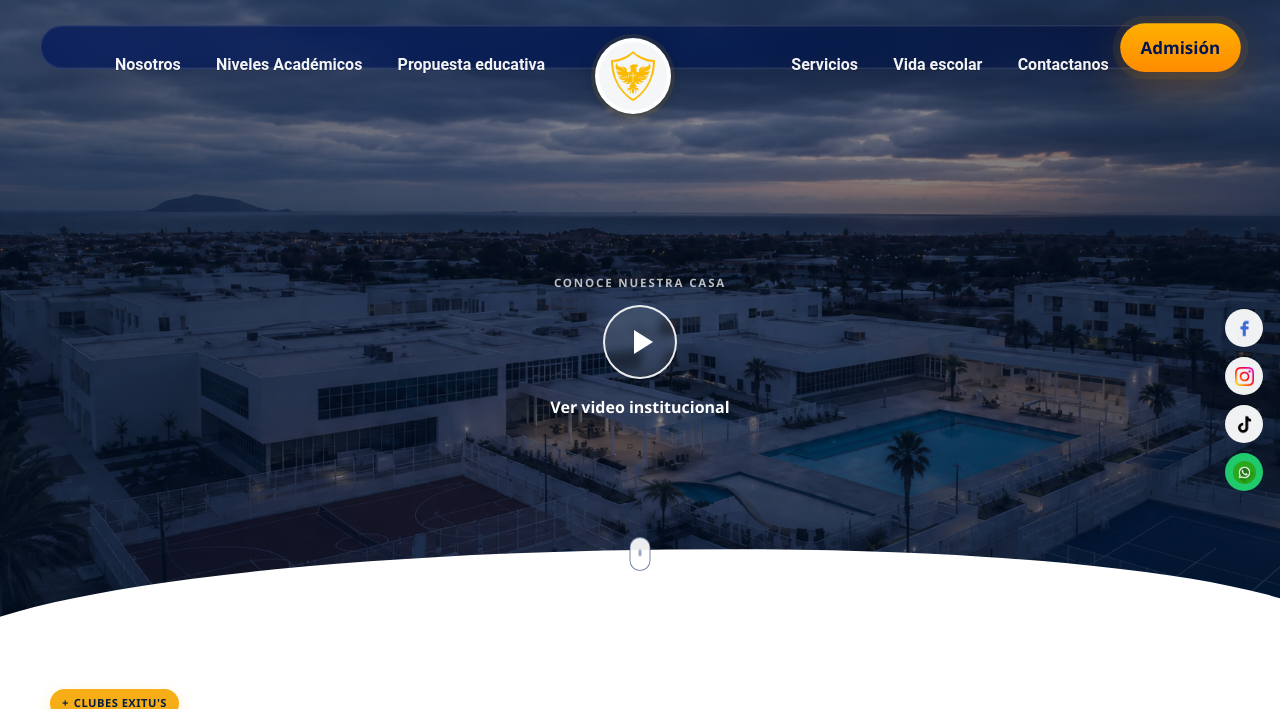
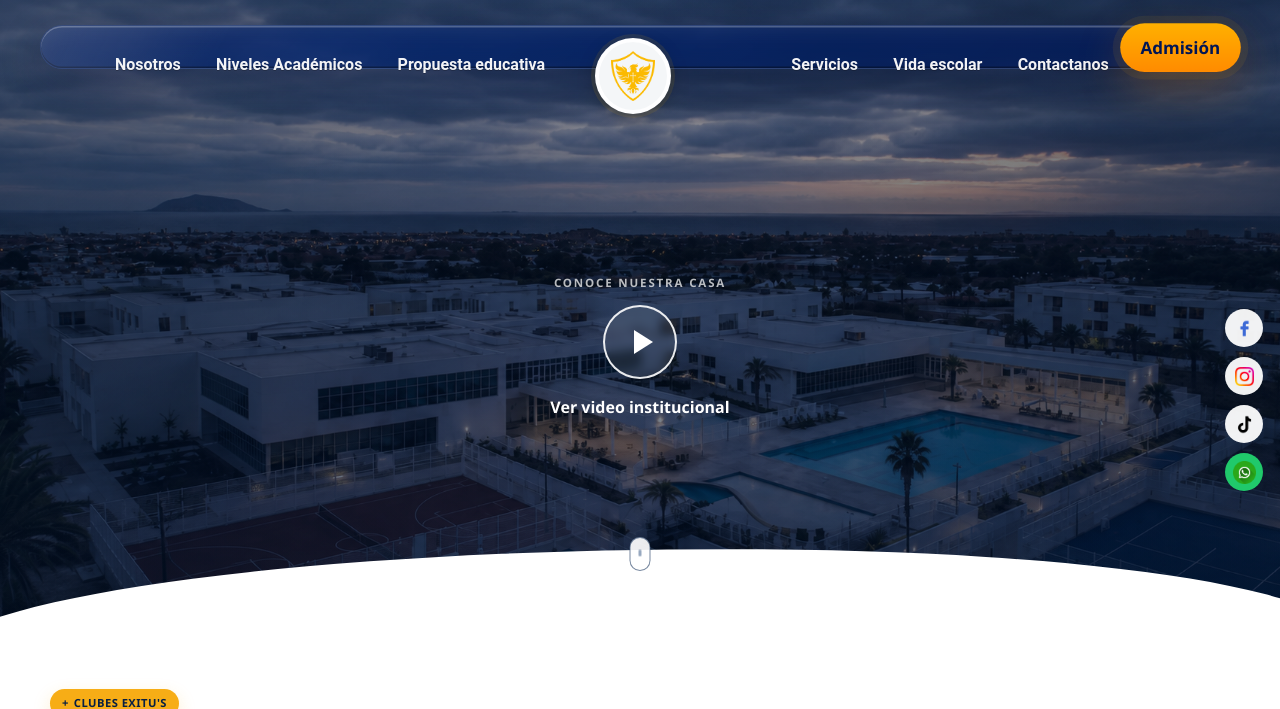
Before and after one commit to Franco-Mobile/colegioex, a Django app: page / in a window 1280 px wide. Shown: the top 709 px of the page. Run offline with Django 5.2, Linux system fonts and the light colour scheme.

Commit message:
Liquid animated gradient background

```diff
--- a/portal/static/css/inicio/shared_header.css
+++ b/portal/static/css/inicio/shared_header.css
@@ -11,14 +11,63 @@
     position: relative;
     max-width: 1200px;
     margin: 0 auto;
-    background: linear-gradient(135deg, rgba(0, 21, 85, 0.72) 0%, rgba(0, 10, 45, 0.55) 100%);
-    border: 1px solid rgba(255, 255, 255, 0.12);
-    box-shadow: 0 8px 32px 0 rgba(0, 10, 45, 0.25), inset 0 0 0 1px rgba(255, 255, 255, 0.05);
-    backdrop-filter: blur(16px) saturate(160%);
-    -webkit-backdrop-filter: blur(16px) saturate(160%);
+
+    /* Liquid animated gradient background */
+    background: linear-gradient(-45deg, rgba(0, 15, 65, 0.76), rgba(0, 32, 105, 0.65), rgba(0, 8, 35, 0.8), rgba(0, 25, 80, 0.72));
+    background-size: 400% 400%;
+    animation: liquid-flow 15s ease infinite;
+
+    /* Double highlight borders for glass refraction */
+    border: 1px solid rgba(255, 255, 255, 0.15);
+    box-shadow:
+        0 12px 40px 0 rgba(0, 10, 45, 0.28),
+        inset 0 1.5px 0 0 rgba(255, 255, 255, 0.25),   /* top gloss border */
+        inset 0 -1.5px 0 0 rgba(0, 0, 0, 0.35),          /* bottom shadow border */
+        inset 0 12px 24px -10px rgba(255, 255, 255, 0.08); /* inner top glow */
+
+    backdrop-filter: blur(20px) saturate(160%);
+    -webkit-backdrop-filter: blur(20px) saturate(160%);
     border-radius: 999px;
     z-index: 10;
-    transition: all 0.3s ease;
+    transition: transform 0.4s cubic-bezier(0.2, 0.8, 0.2, 1), box-shadow 0.4s ease;
+}
+
+.contenedor-nav:hover {
+    transform: translateY(-1px);
+    box-shadow:
+        0 16px 48px 0 rgba(0, 10, 45, 0.35),
+        inset 0 1.5px 0 0 rgba(255, 255, 255, 0.35),
+        inset 0 -1.5px 0 0 rgba(0, 0, 0, 0.45),
+        inset 0 12px 24px -10px rgba(255, 255, 255, 0.12);
+}
+
+/* Diagonal glossy sweep overlay */
+.contenedor-nav::after {
+    content: '';
+    position: absolute;
+    inset: 0;
+    border-radius: 999px;
+    background: linear-gradient(120deg,
+        rgba(255, 255, 255, 0) 30%,
+        rgba(255, 255, 255, 0.12) 40%,
+        rgba(255, 255, 255, 0.18) 45%,
+        rgba(255, 255, 255, 0) 55%
+    );
+    background-size: 200% 100%;
+    background-position: -105% 0;
+    pointer-events: none;
+    z-index: -1;
+    transition: background-position 0.8s cubic-bezier(0.2, 0.8, 0.2, 1);
+}
+
+.contenedor-nav:hover::after {
+    background-position: 120% 0;
+}
+
+@keyframes liquid-flow {
+    0% { background-position: 0% 50%; }
+    50% { background-position: 100% 50%; }
+    100% { background-position: 0% 50%; }
 }
 
 /* Nav links styling */
```
